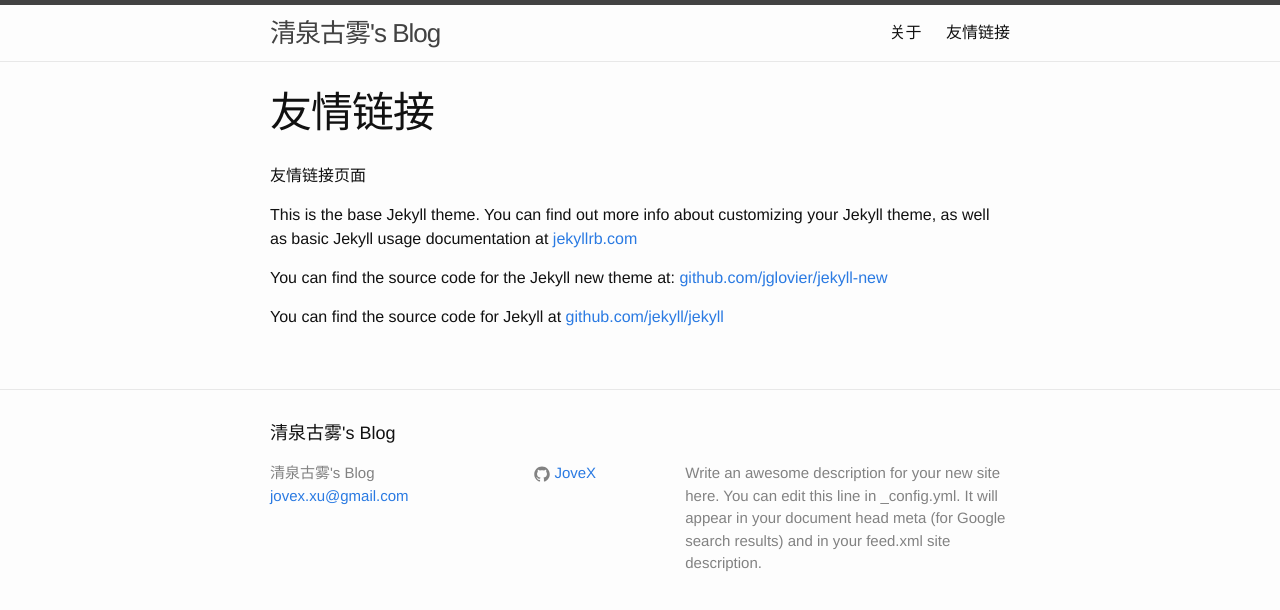
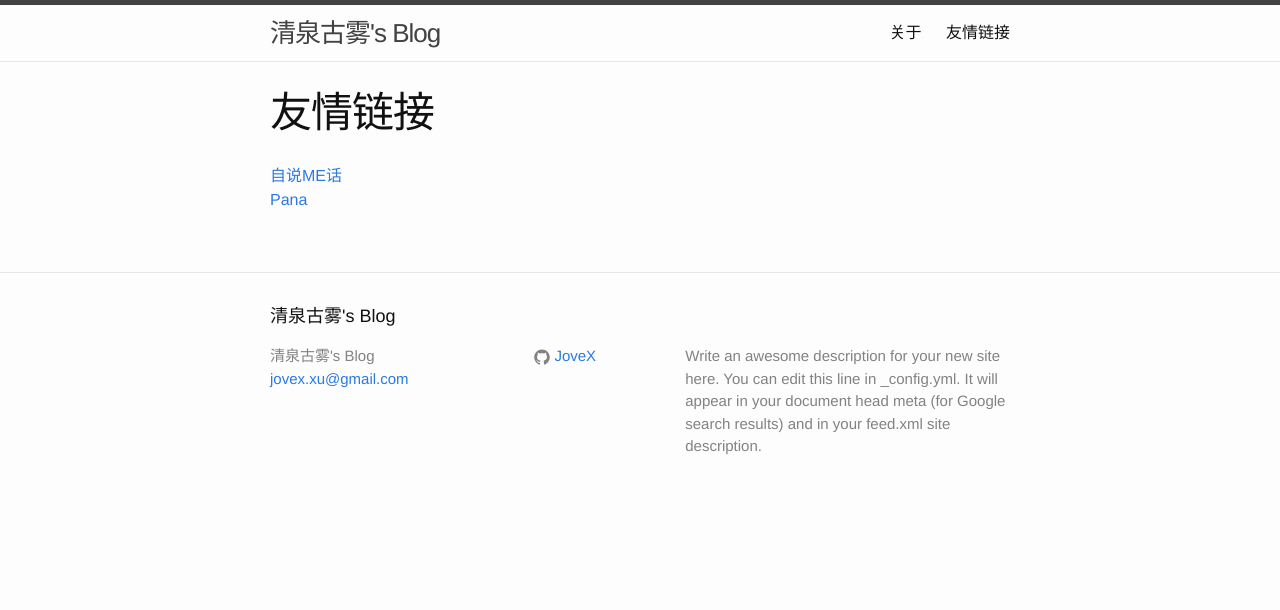
Before and after one commit to JoveX/jovex.github.io, a Jekyll site: the page built from links.md, in a window 1280 px wide. Shown: the top 610 px of the page. Built offline with Jekyll 4.4.1, drawn with Linux system fonts in a browser that asks for light colours.

Commit message:
modify links

```diff
--- a/links.md
+++ b/links.md
@@ -4,10 +4,5 @@ title: 友情链接
 permalink: /links/
 ---
 
-友情链接页面
-
-This is the base Jekyll theme. You can find out more info about customizing your Jekyll theme, as well as basic Jekyll usage documentation at [jekyllrb.com](http://jekyllrb.com/)
-
-You can find the source code for the Jekyll new theme at: [github.com/jglovier/jekyll-new](https://github.com/jglovier/jekyll-new)
-
-You can find the source code for Jekyll at [github.com/jekyll/jekyll](https://github.com/jekyll/jekyll)
+<a href="http://isay.me" target="_blank" >自说ME话</a>
+<a href="http://thepana.com" target="_blank" >Pana</a>
```
